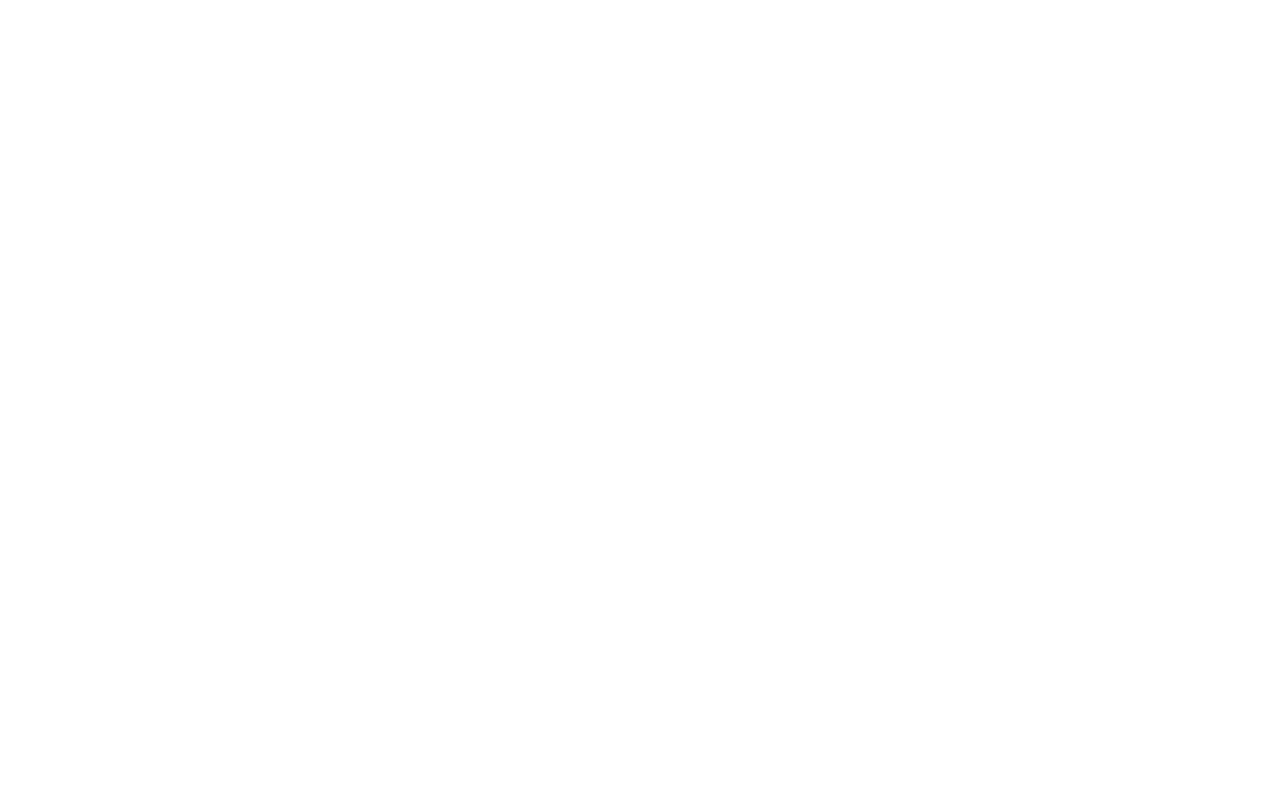
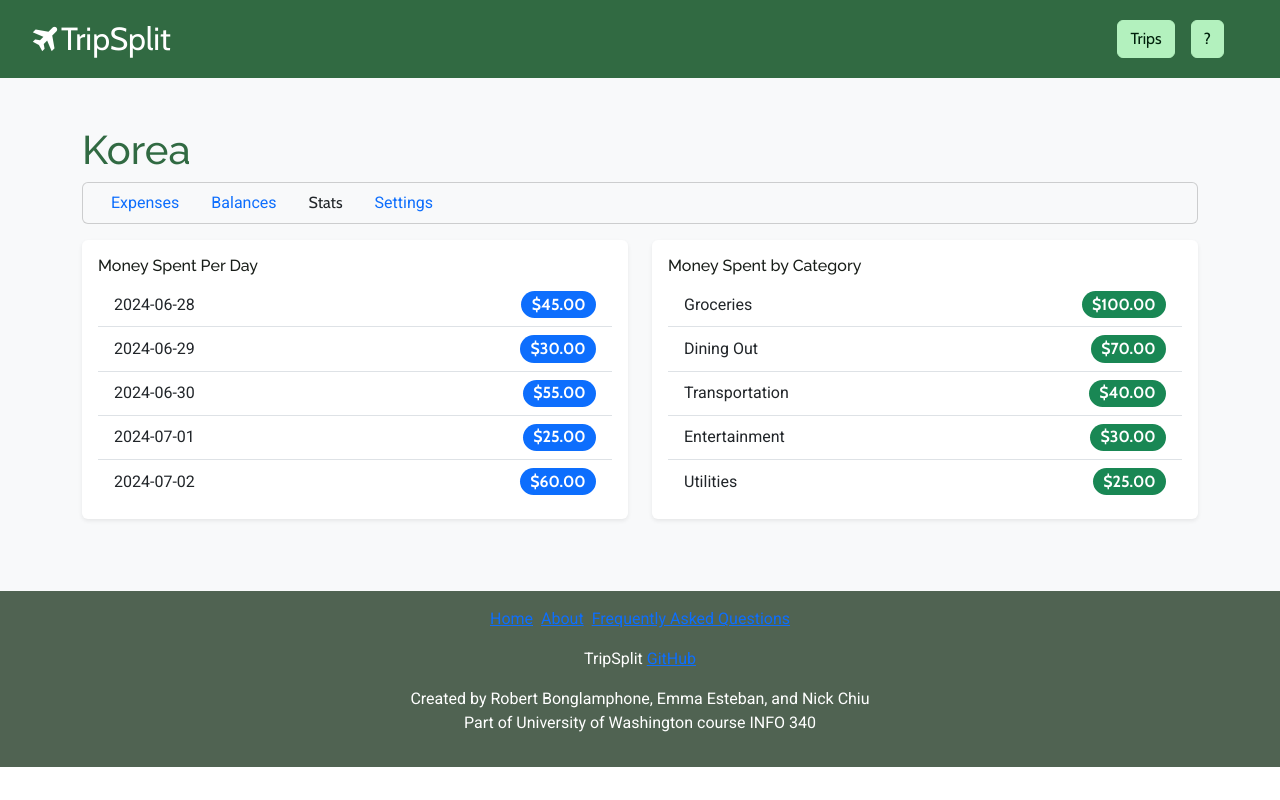
Before and after one commit to bonglrob/trip-expense-tracker, a React (Create React App) app: page /stats in a window 1280 px wide. Before the commit this address had no page. Built offline with nearby package versions, Linux system fonts and the light colour scheme.

Commit message:
nick fix draft 1 problems

```diff
--- a/public/index.html
+++ b/public/index.html
@@ -11,6 +11,8 @@
       name="description"
       content="Web site created using create-react-app"
     />
+    <!-- Meta author information -->
+    <meta name="author" content="Robert Bonglamphone, Emma Esteban, Nick Chiu" />
     <link rel="apple-touch-icon" href="%PUBLIC_URL%/favicon.svg" />
     <!--
       Notice the use of %PUBLIC_URL% in the tags above.
--- a/src/App.js
+++ b/src/App.js
@@ -1,5 +1,8 @@
 import { Routes, Route } from 'react-router-dom';
-import EmptyExpenses from './components/EmptyExpenses.js';
+import EmptyExpenses from './components/EmptyExpenses';
+import EmptyBalances from './components/EmptyBalances';
+import FilledBalances from './components/FilledBalances';
+import Stats from './components/Stats';
 
 export default function App() {
   return (
@@ -7,8 +10,11 @@ export default function App() {
       {/* <Header> goes here */}
       <main>
         <Routes>
-          {/* <Route path="/" element={<Home />} /> */}
           <Route path="/emptyexpenses" element={<EmptyExpenses />} />
+          <Route path="/emptybalances" element={<EmptyBalances />} />
+          <Route path="/filledbalances" element={<FilledBalances />} />
+          <Route path="/stats" element={<Stats />} />
+          {/* Add more routes as needed */}
         </Routes>
       </main>
       {/* <Footer> goes here */}
--- a/src/components/FilledBalances.js
+++ b/src/components/FilledBalances.js
@@ -1,4 +1,4 @@
-export default function BalancesFilled() {
+export default function FilledBalances() {
     return (
       <div className="bg-light">
         <header>
--- a/src/components/Stats.js
+++ b/src/components/Stats.js
@@ -88,6 +88,7 @@ export default function Stats() {
                 </div>
               </div>
             </div>
+
             <div className="col-md-6 mb-4">
               <div className="card shadow-sm border-0">
                 <div className="card-body">
@@ -136,10 +137,11 @@ export default function Stats() {
               </a>
             </p>
           </div>
-            <p>
+          <p className="text-center">
             TripSplit{' '}
             <a href="https://github.com/info340-su24/travel-expenses-B7">
-                <img className="github" src={favicon} alt="github icon" />
+              {/* <img className="github" src={favicon} alt="github icon" /> */}
+              GitHub
             </a>
           </p>
           <p className="text-center">
--- a/src/index.css
+++ b/src/index.css
@@ -294,6 +294,11 @@ font-variation-settings:
   font-size: 2rem;
 }
 
+.icon-center {
+  position: relative;
+  top: 7px; /* Adjust as necessary to align with text */
+}
+
 .github {
   max-width: 1.25rem;
   max-height: 1.25rem;
```
Lines whose indentation alone changed are shown as unchanged.
